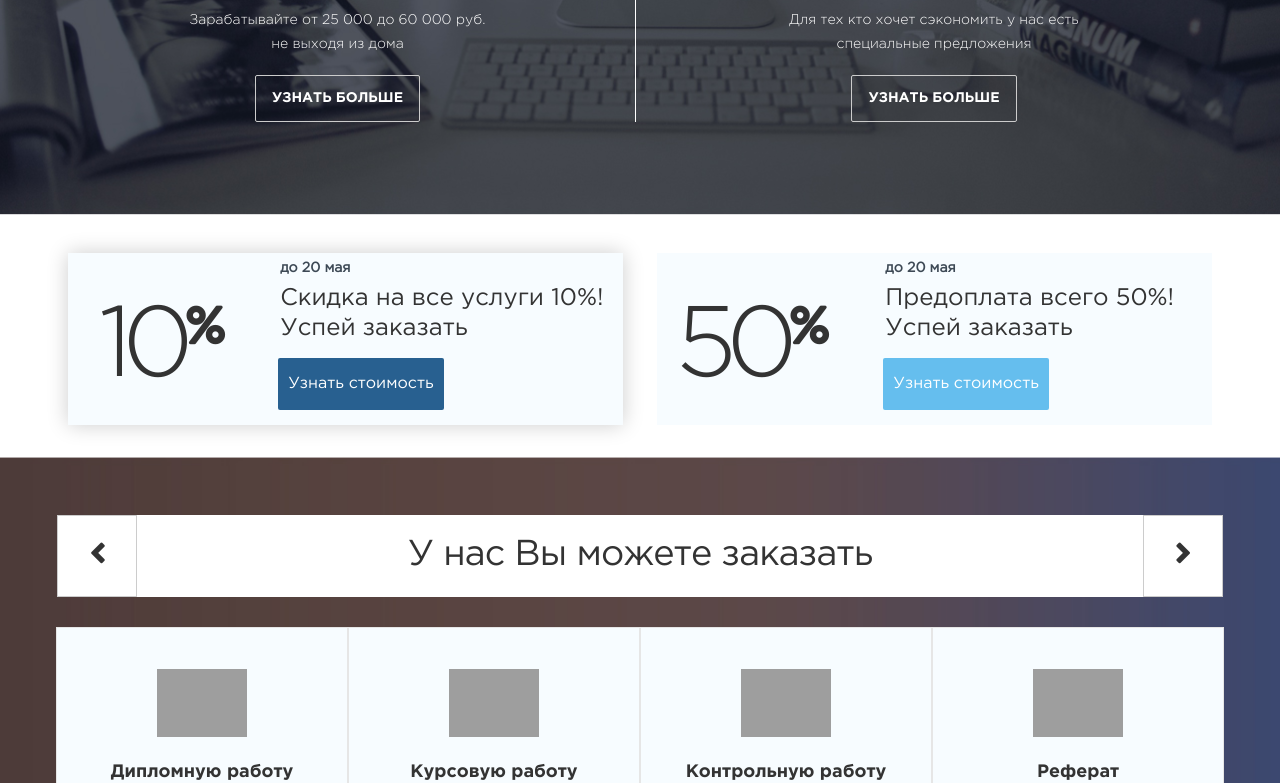
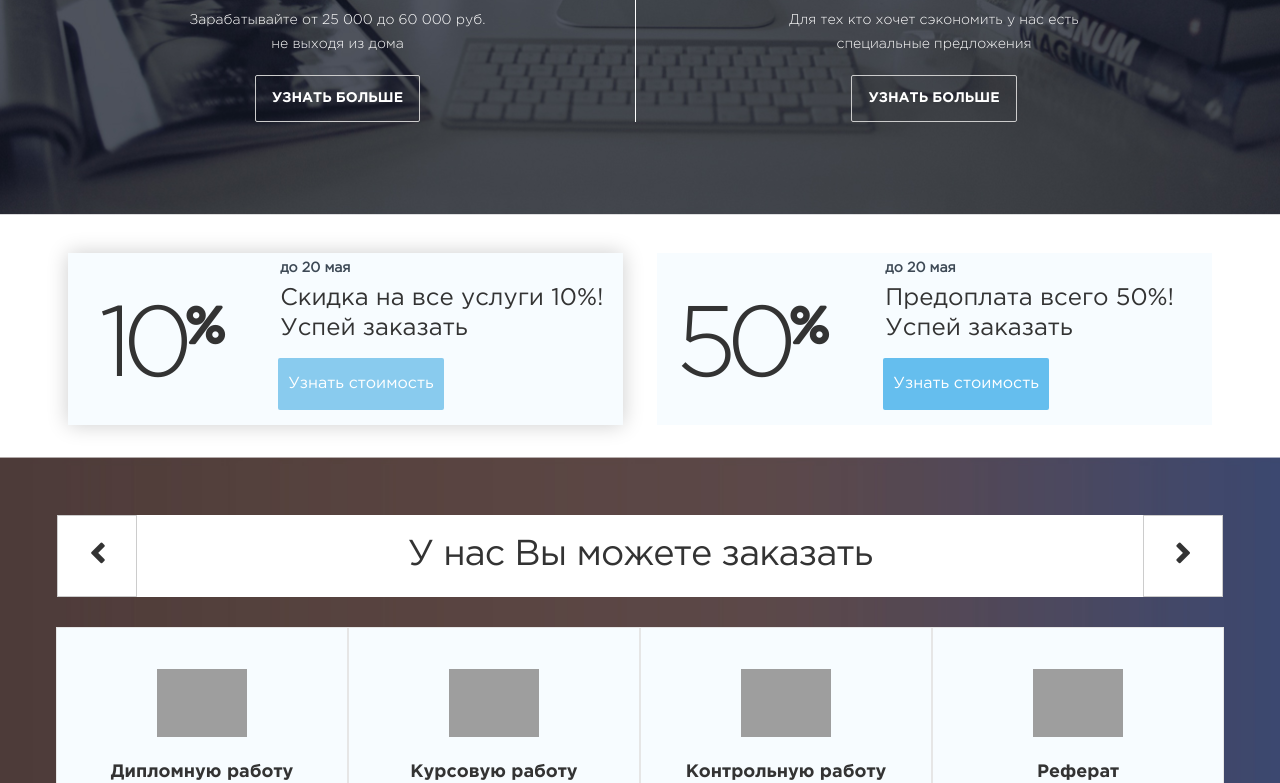
Before and after one commit to DzmitryGrom/home-works, a plain HTML site: page index.html in a window 1280 px wide. In both pictures the pointer is over the link 360 px from the left and 898 px from the top of the page. Shown: the part 515-1298 px from the top of the page. Drawn offline with Linux system fonts and the light colour scheme; grey boxes are pictures that could not be loaded.

Commit message:
css for links footer

```diff
--- a/css/result.css
+++ b/css/result.css
@@ -47,6 +47,11 @@ button.btn-pop-up-xl {
   border-radius: 0;
   padding: 28px 21px 28px 21px;
   font-size: 14px;
+}
+.btn-primary:hover {
+  color: #fff;
+  background-color: #89cbee;
+  border-color: #89cbee;
 }
 button.btn-pop-up-xl:focus {
   color: #fff;
@@ -2330,7 +2335,7 @@ a.social-circle:focus {
   color: #c8c1c0;
 }
 .footer-menu-list li a {
-  color: #d1d1d2;
+  color: #ededee;
   position: relative;
 }
 .footer-menu-list li a:hover {
--- a/styles.less
+++ b/styles.less
@@ -52,6 +52,11 @@ button.btn-pop-up-xl{
   border-radius: 0;
   padding: 28px 21px 28px 21px;
   font-size: 14px;
+}
+.btn-primary:hover{
+  color: #fff;
+  background-color: #89cbee;
+  border-color: #89cbee;
 }
 button.btn-pop-up-xl:focus{
   color: #fff;
@@ -2467,7 +2472,7 @@ a.social-circle:focus{
   color: #c8c1c0;
 }
 .footer-menu-list li a{
-  color: #d1d1d2;
+  color: #ededee;
   position: relative;
 }
 .footer-menu-list li a:hover{
```
